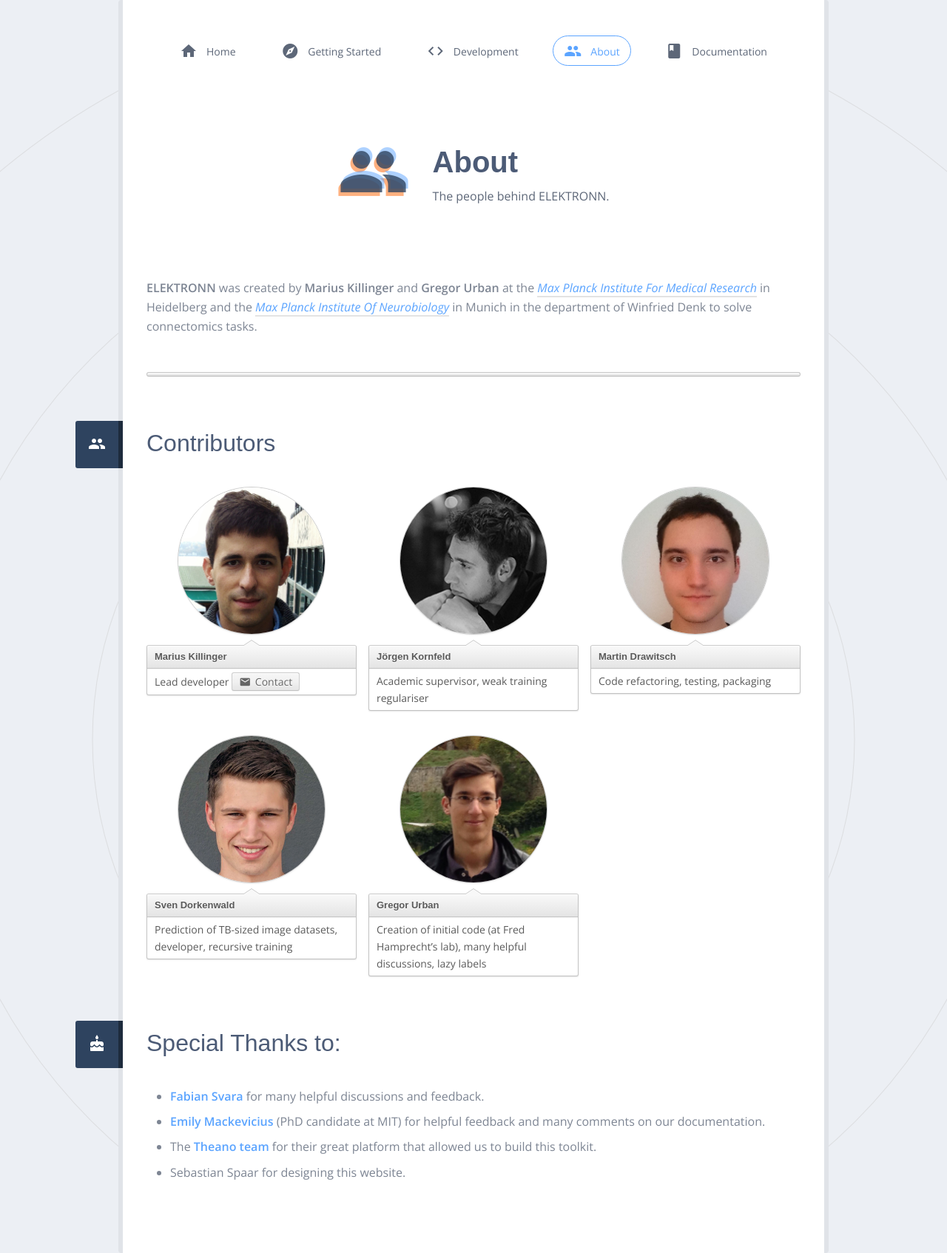
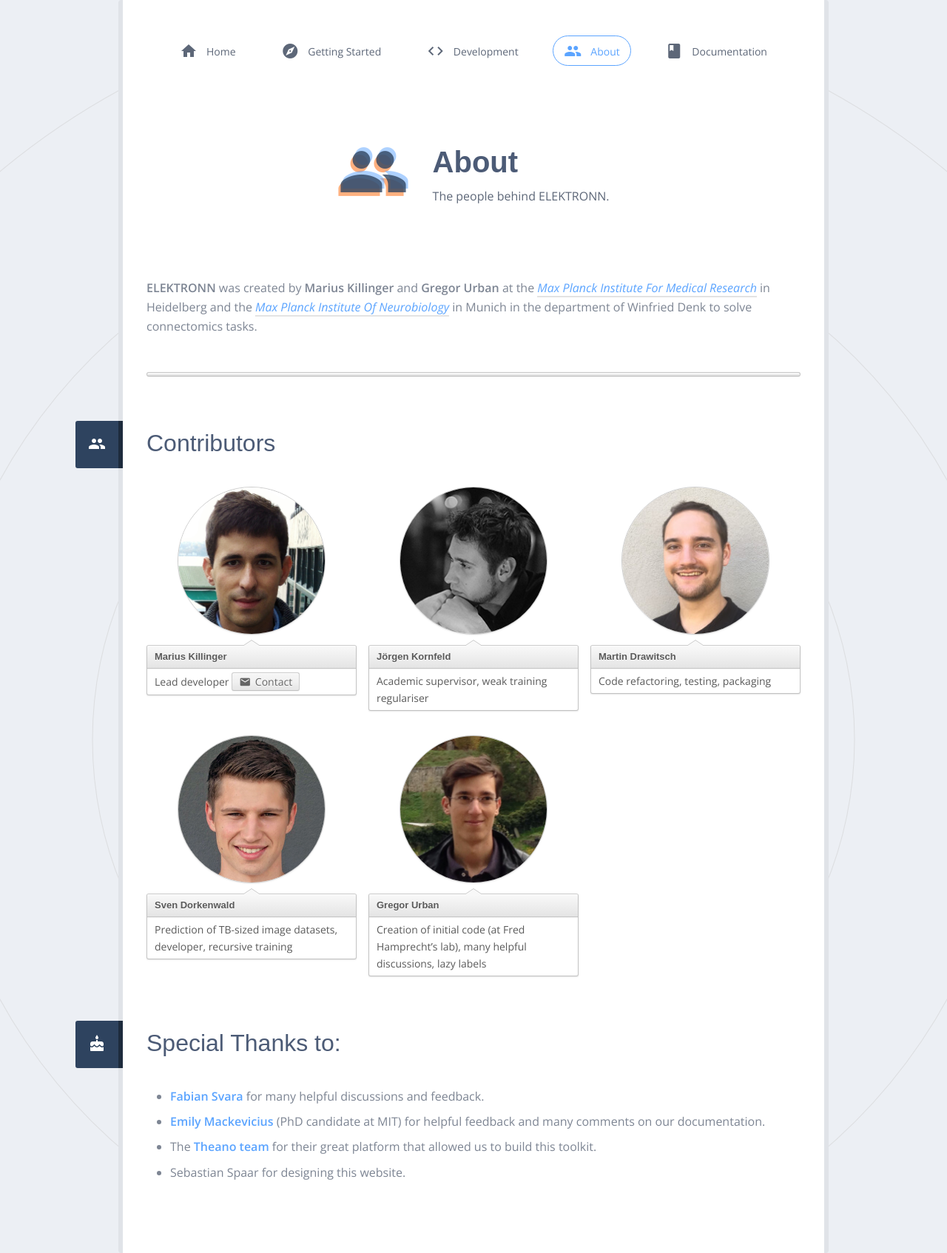
Before and after one commit to ELEKTRONN/elektronn.github.io, a Jekyll site: the page built from about.html, in a window 1280 px wide. Shown: the whole page at 74% size. Built offline with Jekyll 4.4.1, drawn with Linux system fonts in a browser that asks for light colours; nearby versions of some CDN libraries.

Commit message:
Replace photo

```diff
--- a/about.html
+++ b/about.html
@@ -65,7 +65,7 @@
 
 		<div class="col">
 			<figure class="member-photo">
-				<img src="/images/team/Martin.png">
+				<img src="/images/team/Martin.jpg">
 
 				<figcaption class="popover popover-down">
 					<h6>Martin Drawitsch</h6>
```
Also changed, not shown: images/team/Martin.jpg (added), images/team/Martin.png (deleted).
